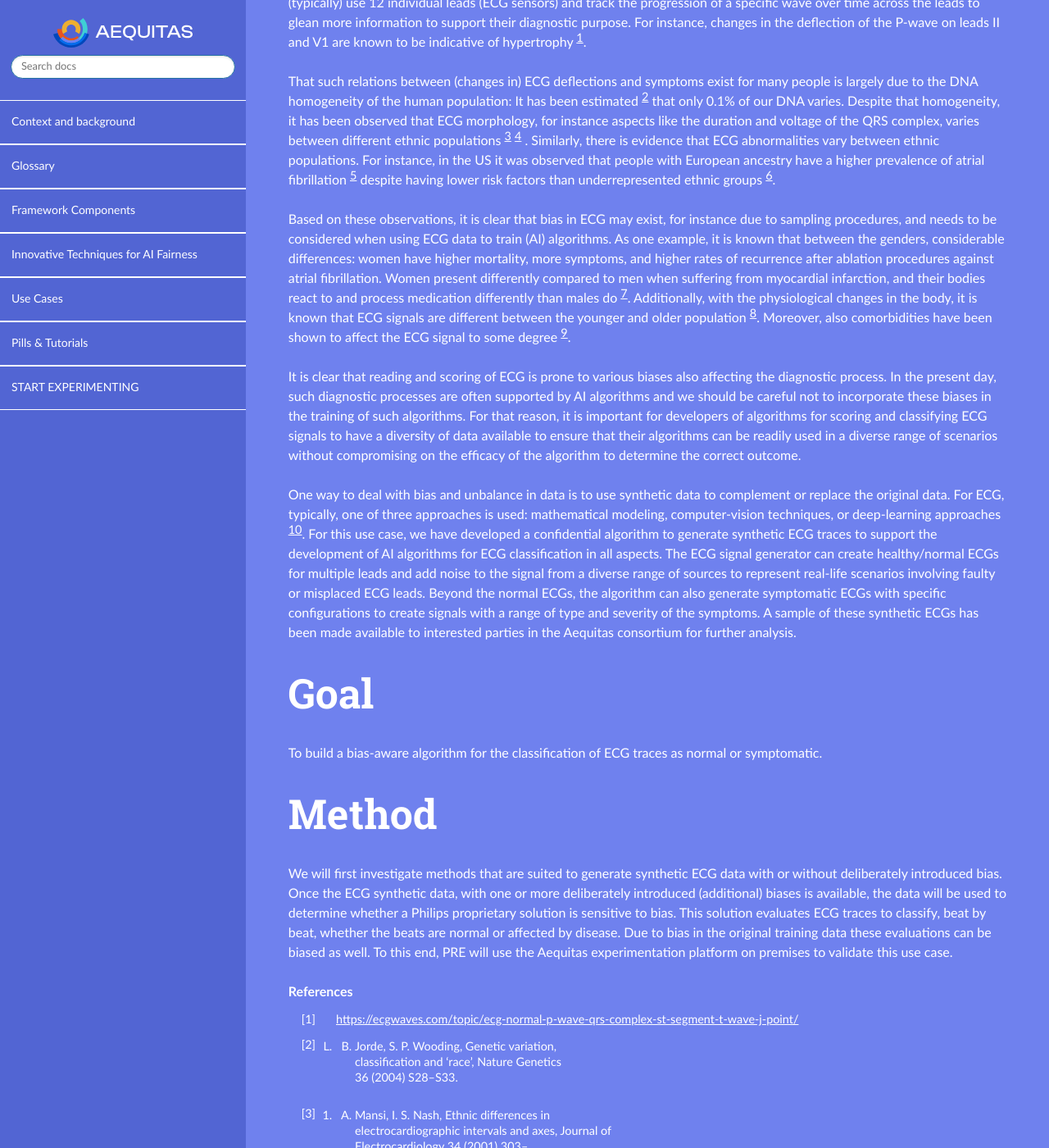
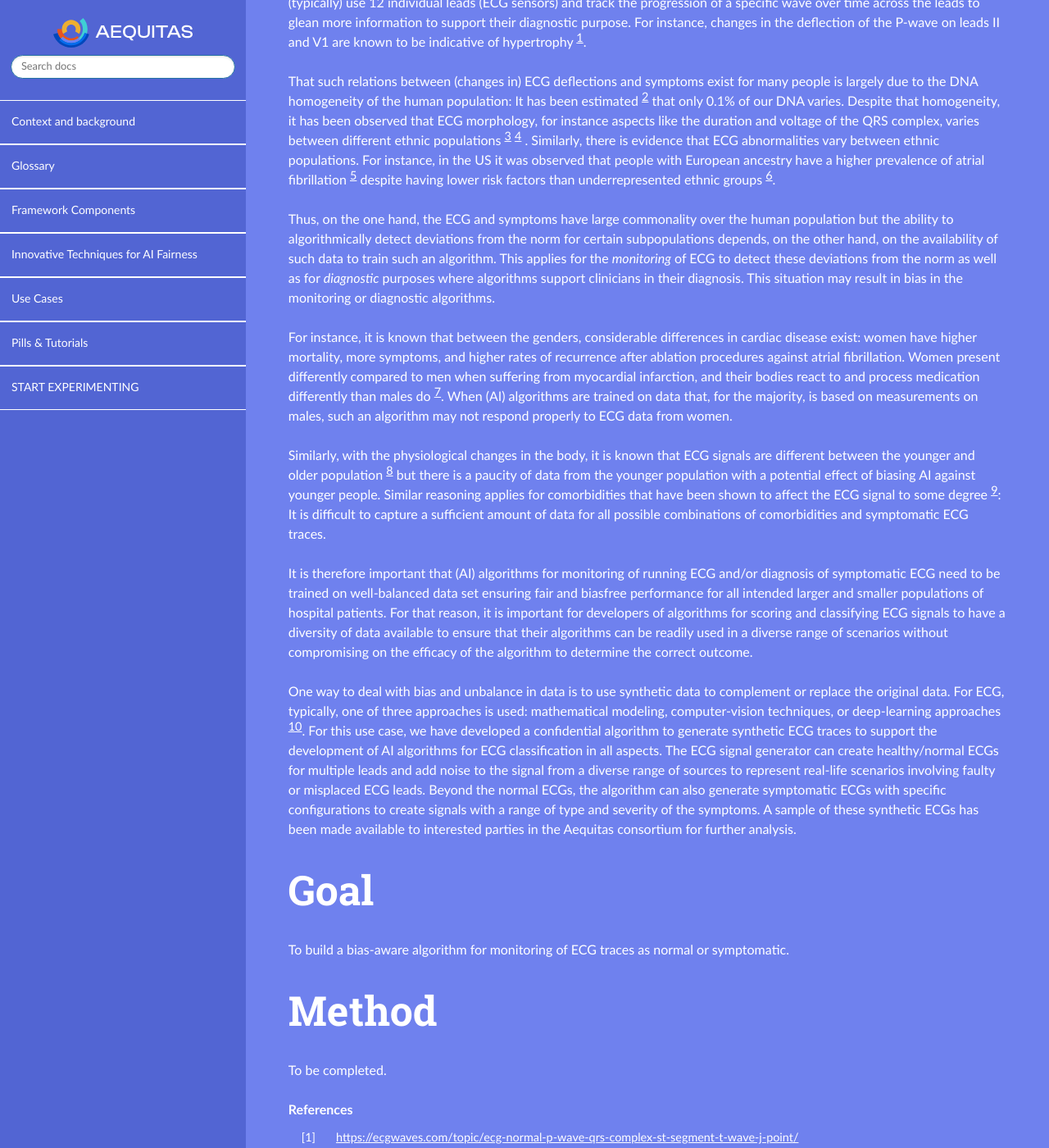
Before and after one commit to aequitas-aod/aequitas-home, a Sphinx documentation site: the page built from docs/source/usecase-hc2-ecg.rst, in a window 1280 px wide and 1400 px high, scrolled down 1079 px. Shown: the whole window at 82% size. Built offline with Sphinx 7.4.7 and the Read the Docs theme 3.1.0, drawn with Linux system fonts in a browser that asks for light colours.

Commit message:
pl: Update HC2 intro material

```diff
--- a/docs/source/usecase-hc2-ecg.rst
+++ b/docs/source/usecase-hc2-ecg.rst
@@ -18,9 +18,13 @@ Although the general public typically only knows about the typical ECG shape as
 
 That such relations between (changes in) ECG deflections and symptoms exist for many people is largely due to the DNA homogeneity of the human population: It has been estimated [#]_ that only 0.1% of our DNA varies. Despite that homogeneity, it has been observed that ECG morphology, for instance aspects like the duration and voltage of the QRS complex, varies between different ethnic populations [#]_ [#]_ . Similarly, there is evidence that ECG abnormalities vary between ethnic populations. For instance, in the US it was observed that people with European ancestry have a higher prevalence of atrial fibrillation [#]_  despite having lower risk factors than underrepresented ethnic groups [#]_.
 
-Based on these observations, it is clear that bias in ECG may exist, for instance due to sampling procedures, and needs to be considered when using ECG data to train (AI) algorithms. As one example, it is known that between the genders, considerable differences: women have higher mortality, more symptoms, and higher rates of recurrence after ablation procedures against atrial fibrillation. Women present differently compared to men when suffering from myocardial infarction, and their bodies react to and process medication differently than males do [#]_. Additionally, with the physiological changes in the body, it is known that ECG signals are different between the younger and older population [#]_. Moreover, also comorbidities have been shown to affect the ECG signal to some degree [#]_.
+Thus, on the one hand, the ECG and symptoms have large commonality over the human population but the ability to algorithmically detect deviations from the norm for certain subpopulations depends, on the other hand, on the availability of such data to train such an algorithm. This applies for the *monitoring* of ECG to detect these deviations from the norm as well as for *diagnostic* purposes where algorithms support clinicians in their diagnosis. This situation may result in bias in the monitoring or diagnostic algorithms.
 
-It is clear that reading and scoring of ECG is prone to various biases also affecting the diagnostic process. In the present day, such diagnostic processes are often supported by AI algorithms and we should be careful not to incorporate these biases in the training of such algorithms. For that reason, it is important for developers of algorithms for scoring and classifying ECG signals to have a diversity of data available to ensure that their algorithms can be readily used in a diverse range of scenarios without compromising on the efficacy of the algorithm to determine the correct outcome.
+For instance, it is known that between the genders, considerable differences in cardiac disease exist: women have higher mortality, more symptoms, and higher rates of recurrence after ablation procedures against atrial fibrillation. Women present differently compared to men when suffering from myocardial infarction, and their bodies react to and process medication differently than males do [#]_. When (AI) algorithms are trained on data that, for the majority, is based on measurements on males, such an algorithm may not respond properly to ECG data from women.
+
+Similarly, with the physiological changes in the body, it is known that ECG signals are different between the younger and older population [#]_ but there is a paucity of data from the younger population with a potential effect of biasing AI against younger people. Similar reasoning applies for comorbidities that have been shown to affect the ECG signal to some degree [#]_: It is difficult to capture a sufficient amount of data for all possible combinations of comorbidities and symptomatic ECG traces.
+
+It is therefore important that (AI) algorithms for monitoring of running ECG and/or diagnosis of symptomatic ECG need to be trained on well-balanced data set ensuring fair and biasfree performance for all intended larger and smaller populations of hospital patients. For that reason, it is important for developers of algorithms for scoring and classifying ECG signals to have a diversity of data available to ensure that their algorithms can be readily used in a diverse range of scenarios without compromising on the efficacy of the algorithm to determine the correct outcome.
 
 One way to deal with bias and unbalance in data is to use synthetic data to complement or replace the original data. For ECG, typically, one of three approaches is used: mathematical modeling, computer-vision techniques, or deep-learning approaches [#]_. For this use case, we have developed a confidential algorithm to generate synthetic ECG traces to support the development of AI algorithms for ECG classification in all aspects. The ECG signal generator can create healthy/normal ECGs for multiple leads and add noise to the signal from a diverse range of sources to represent real-life scenarios involving faulty or misplaced ECG leads. Beyond the normal ECGs, the algorithm can also generate symptomatic ECGs with specific configurations to create signals with a range of type and severity of the symptoms. A sample of these synthetic ECGs has been made available to interested parties in the Aequitas consortium for further analysis.
 
@@ -30,14 +34,15 @@ One way to deal with bias and unbalance in data is to use synthetic data to comp
 Goal
 ----
 
-To build a bias-aware algorithm for the classification of ECG traces as normal or symptomatic.
+To build a bias-aware algorithm for monitoring of ECG traces as normal or symptomatic.
 
 .. _hc2-method:
 
 Method
 ------
 
-We will first investigate methods that are suited to generate synthetic ECG data with or without deliberately introduced bias. Once the ECG synthetic data, with one or more deliberately introduced (additional) biases is available, the data will be used to determine whether a Philips proprietary solution is sensitive to bias. This solution evaluates ECG traces to classify, beat by beat, whether the beats are normal or affected by disease. Due to bias in the original training data these evaluations can be biased as well. To this end, PRE will use the Aequitas experimentation platform on premises to validate this use case.
+To be completed.
+
 
 .. rubric:: References
 
```
